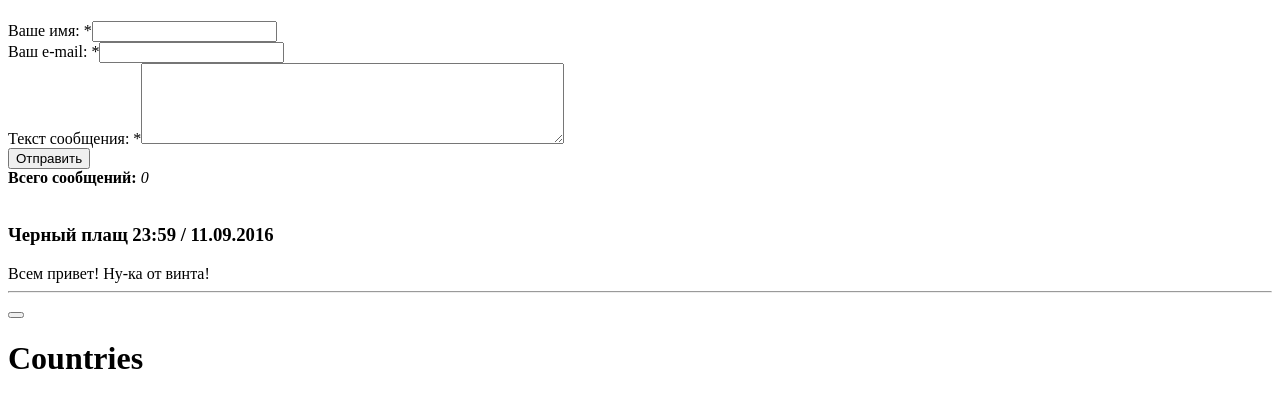
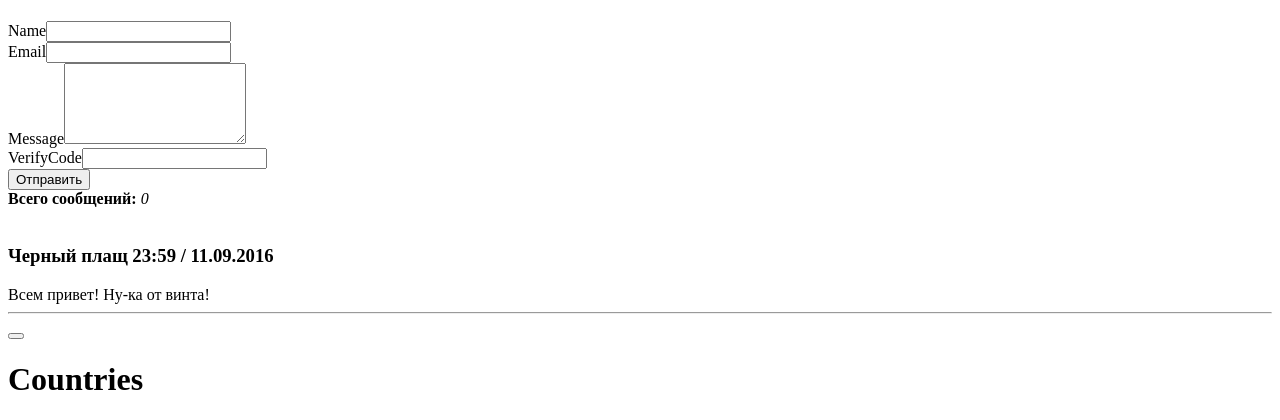
Before and after one commit to romaaverkin/guestbook.loc, a Yii app: template views/guests/index.php in a window 1280 px wide. Shown: the top 420 px of the page. Run offline with PHP 8.4 and a stand-in for Yii, Linux system fonts and the light colour scheme; the template is opened without the code that fills it, so the values that code supplies are empty; form fields are guessed from the names that the template uses; some libraries are stand-ins or nearby versions.

Commit message:
Добавил валидаторы, динамическое подключение русского языка и капчу.

```diff
--- a/views/guests/index.php
+++ b/views/guests/index.php
@@ -11,16 +11,19 @@
 use yii\helpers\Html;
 use yii\widgets\ActiveForm;
 use yii\widgets\LinkPager;
+use yii\captcha\Captcha;
 ?>
         <div class="container">
             <h1 class="text-center"><?= Html::encode($pagetitle) ?></h1>
             <?php $form = ActiveForm::begin(); ?>
 
-                <?= $form->field($model, 'name')->label('Ваше имя: *') ?>
+                <?= $form->field($model, 'name') ?>
 
-                <?= $form->field($model, 'email')->label('Ваш e-mail: *') ?>
+                <?= $form->field($model, 'email') ?>
 
-                <?= $form->field($model, 'message')->textarea(['rows' => 5, 'cols' => 50])->label('Текст сообщения: *') ?>
+                <?= $form->field($model, 'message')->textarea(['rows' => 5]) ?>
+
+                <?= $form->field($model, 'verifyCode')->widget(Captcha::className()) ?>
 
                 <div class="form-group">
                     <?= Html::submitButton('Отправить', ['class' => 'btn btn-primary']) ?>
--- a/views/layouts/basic.php
+++ b/views/layouts/basic.php
@@ -6,7 +6,7 @@ AppAsset::register($this);
 ?>
 <?php $this->beginPage() ?>
 <!doctype html>
-<html lang="en">
+<html lang="<?= Yii::$app->language ?>">
 <head>
     <meta charset="UTF-8">
     <meta name="viewport" content="width=device-width, initial-scale=1">
```
Also changed, not shown: models/GuestsForm.php (+18 -0 lines).
